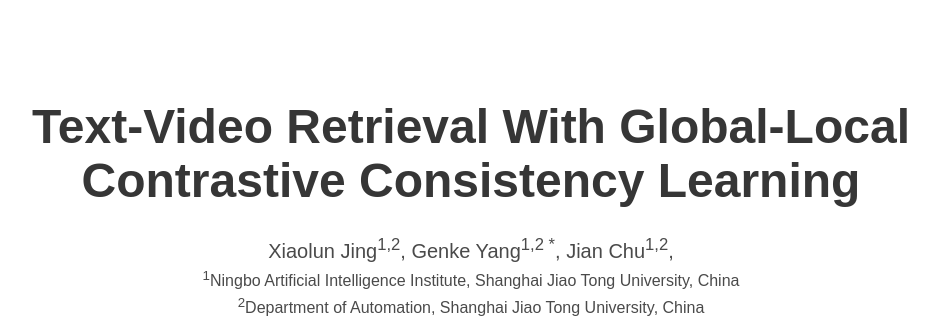
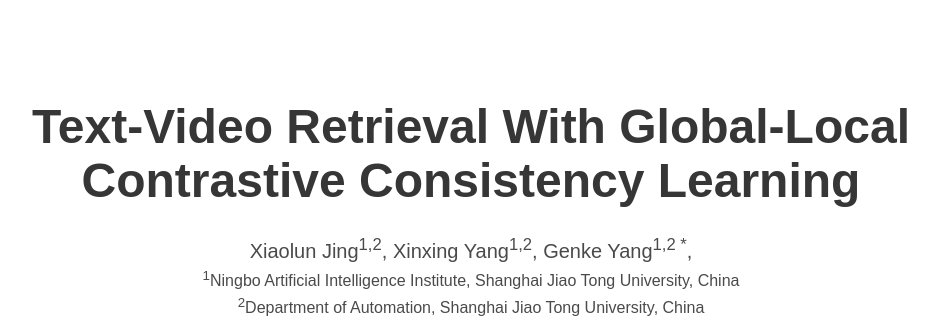
Before and after one commit to JingXiaolun/GLCCL, a plain HTML site: page index.html in a window 1280 px wide. Shown: the top 317 px of the page, without its empty margins (169-1107 px from the left). Drawn offline with nearby package versions, Linux system fonts and the light colour scheme; some icons are missing; a web font is replaced by a local one.

Commit message:
update index.html

```diff
--- a/index.html
+++ b/index.html
@@ -59,8 +59,8 @@
           <h1 class="title is-1 publication-title">Text-Video Retrieval With Global-Local Contrastive Consistency Learning</h1>
           <div class="is-size-5 publication-authors">
             <span class="author-block">Xiaolun Jing<sup>1,2</sup>, </span>
+            <span class="author-block">Xinxing Yang<sup>1,2</sup>, </span>
             <span class="author-block">Genke Yang<sup>1,2 *</sup>, </span>
-            <span class="author-block">Jian Chu<sup>1,2</sup>, </span>
           </div>
 
           <div class="is-size-8 publication-authors">
```
